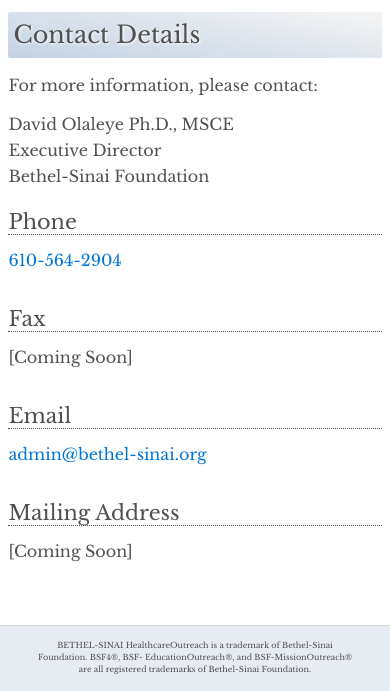
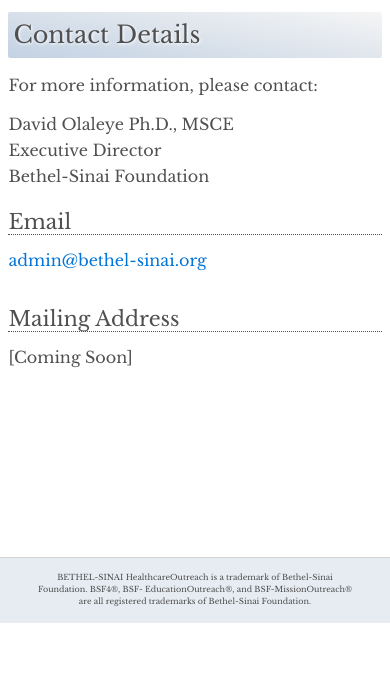
Before and after one commit to aolaleye/bethel-sinai, a plain HTML site: page contact-us.html in a window 390 px wide. Shown: the part 303-994 px from the top of the page. After the commit the page ends 926 px from the top, so only its background shows below. Drawn offline with nearby package versions, Linux system fonts and the light colour scheme; a script that the page names is missing; a web font is replaced by a local one.

Commit message:
remove phone and fax information

```diff
--- a/contact-us.html
+++ b/contact-us.html
@@ -109,11 +109,7 @@
           <p class="contact-name">David Olaleye Ph.D., MSCE</p>
           <p class="contact-name">Executive Director</p>
           <p class="contact-name">Bethel-Sinai Foundation</p>
-          <h4>Phone</h4>
-            <p><a href="tel:610-564-2904">610-564-2904</a></p>
-          <h4>Fax</h4>
-            <p>[Coming Soon]</p>
-          <h4>Email</h4>
+         <h4>Email</h4>
             <p><a href="mailto:admin@bethel-sinai.org">admin@bethel-sinai.org</a></p>
           <h4>Mailing Address</h4>
             <p>[Coming Soon]</p>
```
